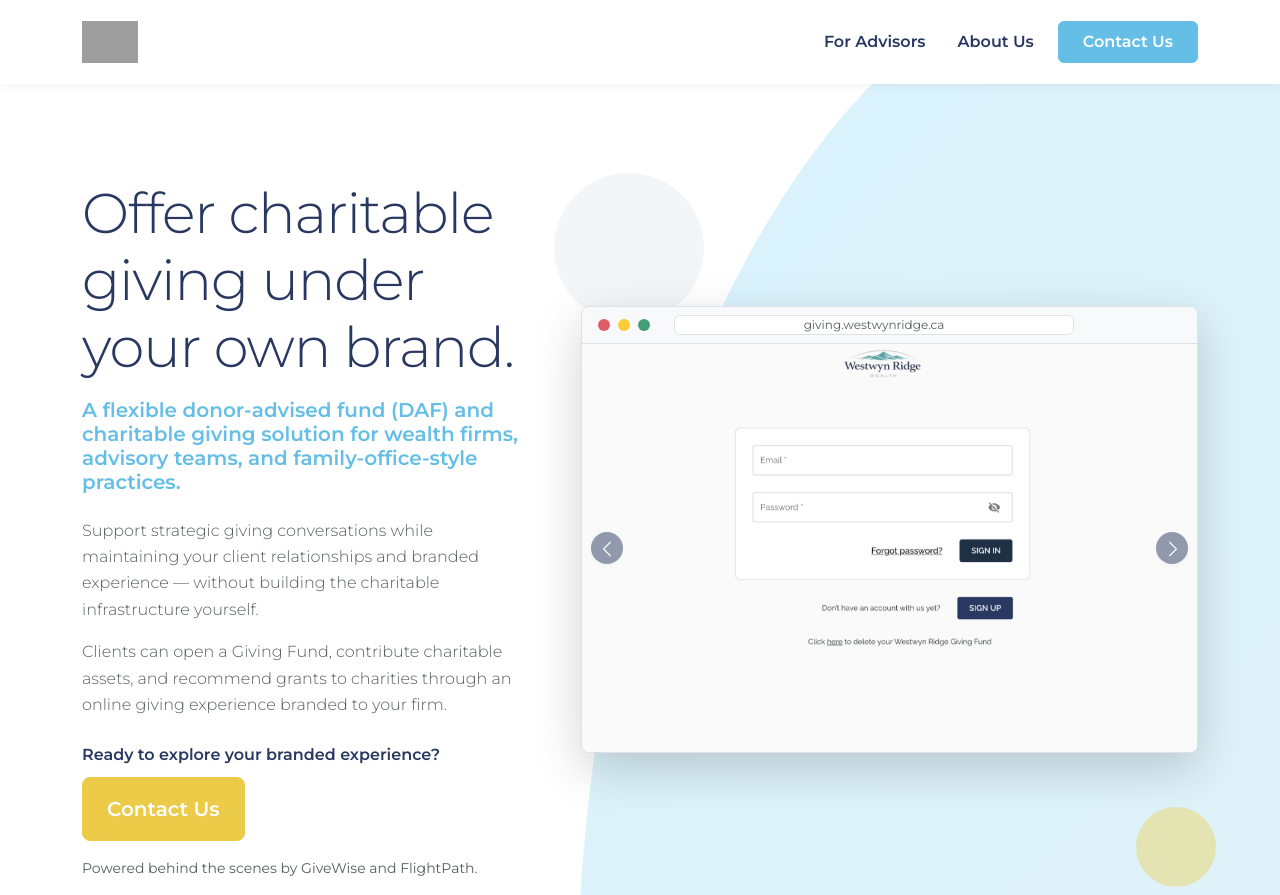
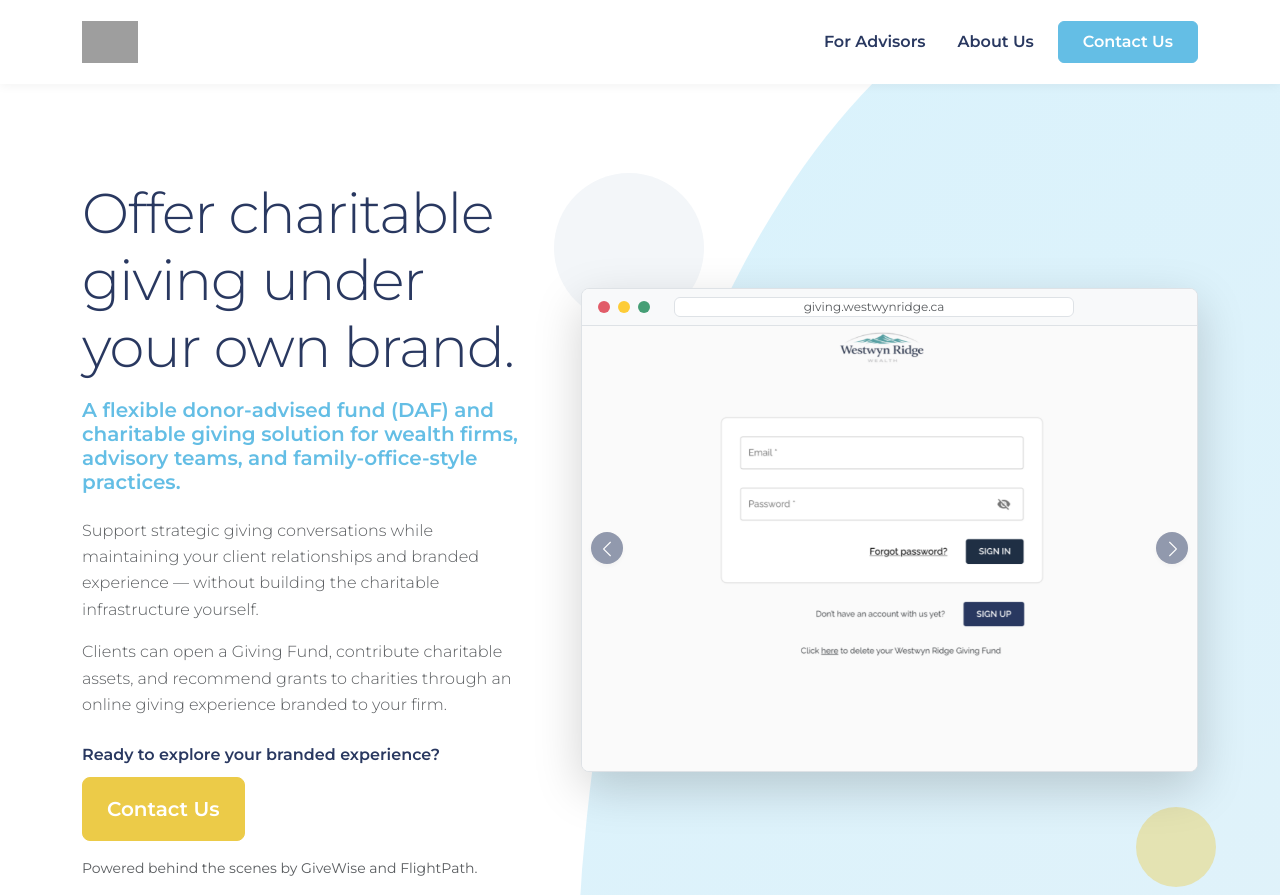
Before and after one commit to FlightPathMgmt/givewise-whitelabel, a website built with Vite: page index.html in a window 1280 px wide. Shown: the top 895 px of the page. Built offline with nearby package versions, Linux system fonts and the light colour scheme; grey boxes are pictures that could not be loaded.

Commit message:
Make both hero carousel screenshots identical height by cropping bottom of first slide

```diff
--- a/index.html
+++ b/index.html
@@ -109,10 +109,10 @@
                                 <div id="heroPortalCarousel" class="carousel slide carousel-fade" data-bs-ride="carousel" data-bs-interval="4500">
                                     <div class="carousel-inner">
                                         <div class="carousel-item active">
-                                            <img src="./westwynridge_portal_dashboard.jpg" alt="Westwyn Ridge Branded Client Giving Portal Dashboard" class="d-block w-100 img-fluid">
+                                            <img src="./westwynridge_portal_dashboard.jpg" alt="Westwyn Ridge Branded Client Giving Portal Dashboard" class="d-block w-100 hero-slide-img">
                                         </div>
                                         <div class="carousel-item">
-                                            <img src="./westwynridge_portal_login.png" alt="Westwyn Ridge Branded Client Sign-In Screen" class="d-block w-100 img-fluid">
+                                            <img src="./westwynridge_portal_login.png" alt="Westwyn Ridge Branded Client Sign-In Screen" class="d-block w-100 hero-slide-img">
                                         </div>
                                     </div>
                                     <button class="carousel-control-prev" type="button" data-bs-target="#heroPortalCarousel" data-bs-slide="prev" style="width: 8%;">
--- a/style.css
+++ b/style.css
@@ -189,6 +189,14 @@ p, li {
 .mockup-wrapper {
     position: relative;
     z-index: 3;
+}
+
+.hero-slide-img {
+    aspect-ratio: 1024 / 740;
+    object-fit: cover;
+    object-position: top center;
+    width: 100%;
+    height: auto;
 }
 
 .mockup-image {
```
